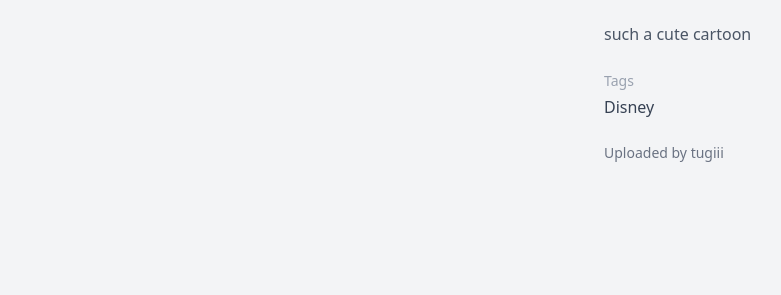
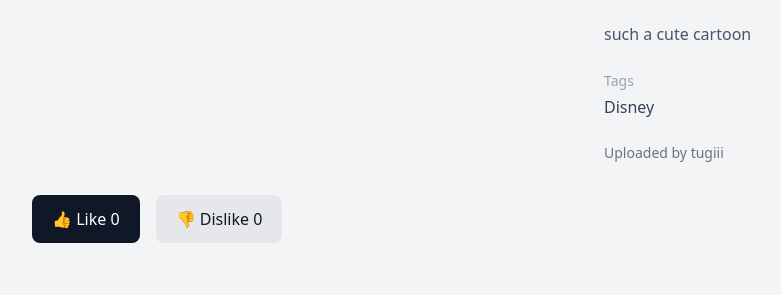
Before and after one commit to tugiii45/photo_gallery, a Django app: page /photo/1/ in a window 1280 px wide. Shown: the part 211-506 px from the top of the page, without its empty margins (56-837 px from the left). Run offline with Django 5.2, Linux system fonts and the light colour scheme; a user stored in the database is signed in; data comes from the database, SQL or seed files in the repository; both versions use the stored data as it was after the commit; data that the repository does not hold is empty.

Commit message:
feat: implement photo likes and dislikes

```diff
--- a/photo_gallery/templates/photo_gallery/photo_detail.html
+++ b/photo_gallery/templates/photo_gallery/photo_detail.html
@@ -51,6 +51,31 @@
 
     </div>
 
+<div class="flex gap-4 mt-8">
+
+    <form method="POST" action="{% url 'like_photo' photo.id %}">
+        {% csrf_token %}
+
+        <button
+            type="submit"
+            class="px-5 py-3 bg-gray-900 text-white rounded-lg hover:bg-gray-700 transition"
+        >
+            👍 Like {{ photo.likes.count }}
+        </button>
+    </form>
+
+    <form method="POST" action="{% url 'dislike_photo' photo.id %}">
+        {% csrf_token %}
+
+        <button
+            type="submit"
+            class="px-5 py-3 bg-gray-200 text-gray-900 rounded-lg hover:bg-gray-300 transition"
+        >
+            👎 Dislike {{ photo.dislikes.count }}
+        </button>
+    </form>
+
+</div>
 </section>
 
 {% endblock %}
--- a/photo_gallery/urls.py
+++ b/photo_gallery/urls.py
@@ -8,4 +8,6 @@ urlpatterns = [
     path("login/", views.user_login, name="login"),
     path("logout/", views.user_logout, name="logout"),
     path("", views.home, name="home"),
+    path("photo/<int:photo_id>/like/",views.like_photo,name="like_photo",),
+    path("photo/<int:photo_id>/dislike/",views.dislike_photo, name="dislike_photo",),
 ]
--- a/photo_gallery/views.py
+++ b/photo_gallery/views.py
@@ -48,6 +48,43 @@ def photo_detail(request, photo_id):
         "photo_gallery/photo_detail.html",
         {"photo": photo},
     )
+
+@login_required
+def like_photo(request, photo_id):
+    """
+    Allows a user to like or remove their like from a photo.
+    """
+
+    photo = get_object_or_404(Photo, id=photo_id)
+
+    if request.method == "POST":
+        if request.user in photo.likes.all():
+            photo.likes.remove(request.user)
+        else:
+            photo.likes.add(request.user)
+            photo.dislikes.remove(request.user)
+
+    return redirect("photo_detail", photo_id=photo.id)
+
+
+@login_required
+def dislike_photo(request, photo_id):
+    """
+    Allows a user to dislike or remove their dislike from a photo.
+    """
+
+    photo = get_object_or_404(Photo, id=photo_id)
+
+    if request.method == "POST":
+        if request.user in photo.dislikes.all():
+            photo.dislikes.remove(request.user)
+        else:
+            photo.dislikes.add(request.user)
+            photo.likes.remove(request.user)
+
+    return redirect("photo_detail", photo_id=photo.id)
+
+
 
 def register(request):
     """
```
Also changed, not shown: db.sqlite3.
